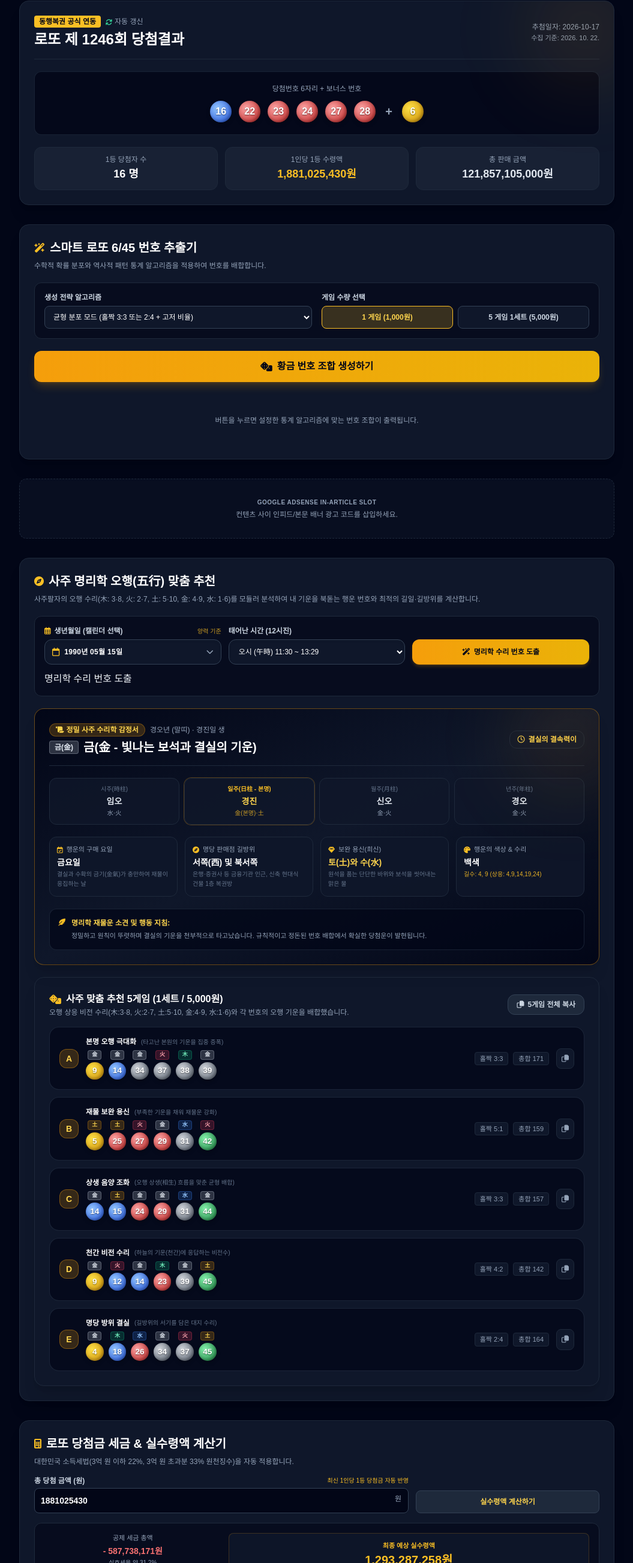
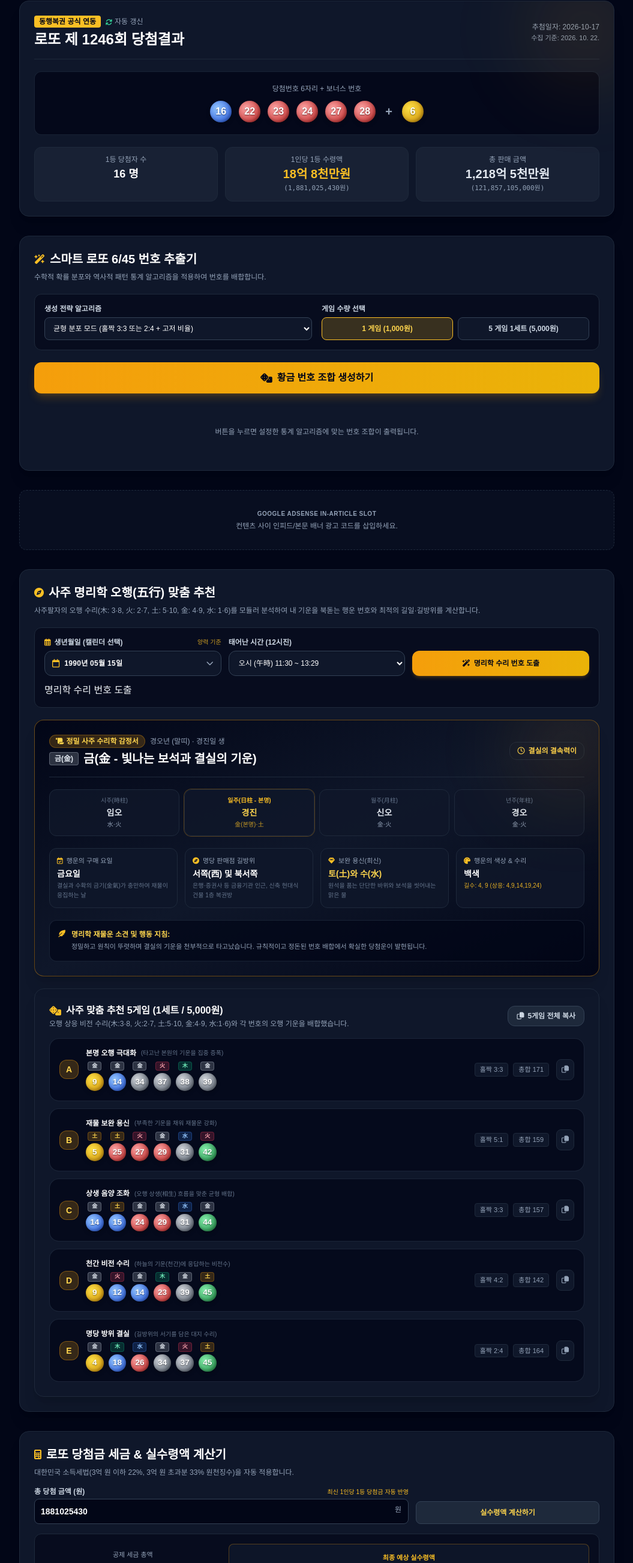
Before and after one commit to ryon-z/useful, a plain HTML site: page index.html in a window 1280 px wide. Shown: the part 194-2800 px from the top of the page at 60% size, without its empty margins (112-1167 px from the left). Drawn offline with nearby package versions, Linux system fonts and the light colour scheme; a web font is replaced by a local one.

Commit message:
style: 금액 표현을 한글 강조 방식('18억 8천만원') 및 하단 상세금액 병기로 변경

```diff
--- a/index.html
+++ b/index.html
@@ -119,13 +119,15 @@
           <div class="text-xs text-slate-400 mb-0.5">1등 당첨자 수</div>
           <div id="winner-count" class="text-lg font-bold text-white">- 명</div>
         </div>
-        <div class="bg-slate-800/60 p-3 rounded-xl border border-slate-800">
+        <div class="bg-slate-800/60 p-3 rounded-xl border border-slate-800 flex flex-col justify-center">
           <div class="text-xs text-slate-400 mb-0.5">1인당 1등 수령액</div>
-          <div id="winner-amount" class="text-lg font-bold text-amber-400">- 원</div>
+          <div id="winner-amount" class="text-lg sm:text-xl font-black text-amber-400 leading-tight">-</div>
+          <div id="winner-amount-detail" class="text-[11px] text-slate-400 font-mono mt-0.5">-</div>
         </div>
-        <div class="bg-slate-800/60 p-3 rounded-xl border border-slate-800">
+        <div class="bg-slate-800/60 p-3 rounded-xl border border-slate-800 flex flex-col justify-center">
           <div class="text-xs text-slate-400 mb-0.5">총 판매 금액</div>
-          <div id="total-sell" class="text-lg font-bold text-slate-200">- 원</div>
+          <div id="total-sell" class="text-lg sm:text-xl font-black text-slate-200 leading-tight">-</div>
+          <div id="total-sell-detail" class="text-[11px] text-slate-400 font-mono mt-0.5">-</div>
         </div>
       </div>
     </section>
@@ -465,14 +467,16 @@
       </div>
 
       <div class="grid grid-cols-1 sm:grid-cols-3 gap-3 text-center bg-slate-950/60 p-4 rounded-xl border border-slate-800">
-        <div>
-          <div class="text-[11px] text-slate-400">공제 세금 총액</div>
-          <div id="tax-deduction" class="text-sm font-bold text-red-400 mt-1">- 원</div>
-          <div id="tax-rate-desc" class="text-[10px] text-slate-400 mt-0.5">실효세율 -%</div>
+        <div class="flex flex-col justify-center">
+          <div class="text-[11px] text-slate-400 mb-0.5">공제 세금 총액</div>
+          <div id="tax-deduction" class="text-base sm:text-lg font-bold text-red-400 leading-tight">-</div>
+          <div id="tax-deduction-detail" class="text-[11px] text-slate-400 font-mono mt-0.5">-</div>
+          <div id="tax-rate-desc" class="text-[10px] text-slate-500 mt-1">실효세율 -%</div>
         </div>
-        <div class="sm:col-span-2 bg-slate-900/90 p-3 rounded-lg border border-amber-500/20">
-          <div class="text-[11px] text-amber-400 font-semibold">최종 예상 실수령액</div>
-          <div id="tax-net-amount" class="text-xl font-black text-amber-400 mt-0.5">- 원</div>
+        <div class="sm:col-span-2 bg-slate-900/90 p-3.5 rounded-lg border border-amber-500/30 shadow-sm flex flex-col justify-center">
+          <div class="text-[11px] text-amber-400 font-semibold mb-0.5">최종 예상 실수령액</div>
+          <div id="tax-net-amount" class="text-2xl sm:text-3xl font-black text-amber-400 leading-tight">-</div>
+          <div id="tax-net-detail" class="text-xs text-slate-400 font-mono mt-0.5">-</div>
         </div>
       </div>
     </section>
@@ -544,6 +548,40 @@
       return Number(val).toLocaleString('ko-KR') + '원';
     }
 
+    // 한글 요약 강조 표기 ("18억 8천만원" 형식)
+    function formatKoreanHeadline(val) {
+      val = Math.floor(Number(val) || 0);
+      if (val <= 0) return '0원';
+
+      const uk = Math.floor(val / 100000000);
+      const remUk = val % 100000000;
+
+      if (uk > 0) {
+        const cheonman = Math.floor(remUk / 10000000);
+        if (cheonman > 0) {
+          return `${uk.toLocaleString()}억 ${cheonman}천만원`;
+        } else {
+          return `${uk.toLocaleString()}억원`;
+        }
+      }
+
+      // 1억 미만
+      const totalMan = Math.floor(val / 10000);
+      if (totalMan >= 1000) {
+        const cheon = Math.floor(totalMan / 1000);
+        const remBaek = totalMan % 1000;
+        if (remBaek === 0) {
+          return `${cheon}천만원`;
+        } else {
+          return `${totalMan.toLocaleString()}만원`;
+        }
+      } else if (totalMan > 0) {
+        return `${totalMan.toLocaleString()}만원`;
+      }
+
+      return `${val.toLocaleString()}원`;
+    }
+
     // 2. 최신 회차 데이터 로드 (data/latest.json 연동 + 폴백)
     async function loadLatestLotto() {
       try {
@@ -597,8 +635,10 @@
       document.getElementById('winning-balls').innerHTML = latestLotto.numbers.map(n => renderBall(n)).join('');
       document.getElementById('bonus-ball').innerHTML = renderBall(latestLotto.bonusNo);
       document.getElementById('winner-count').textContent = `${latestLotto.firstWinnerCount} 명`;
-      document.getElementById('winner-amount').textContent = formatKRW(latestLotto.firstWinAmount);
-      document.getElementById('total-sell').textContent = formatKRW(latestLotto.totalSellAmount);
+      document.getElementById('winner-amount').textContent = formatKoreanHeadline(latestLotto.firstWinAmount);
+      document.getElementById('winner-amount-detail').textContent = `(${formatKRW(latestLotto.firstWinAmount)})`;
+      document.getElementById('total-sell').textContent = formatKoreanHeadline(latestLotto.totalSellAmount);
+      document.getElementById('total-sell-detail').textContent = `(${formatKRW(latestLotto.totalSellAmount)})`;
 
       // 세금 계산기 기본 입력값을 최근 1인당 당첨금으로 자동 세팅 & 계산
       if (latestLotto.firstWinAmount) {
@@ -1054,9 +1094,15 @@
       const netAmount = amount - tax;
       const effectiveRate = ((tax / amount) * 100).toFixed(1);
 
-      document.getElementById('tax-deduction').textContent = `- ${formatKRW(Math.floor(tax))}`;
+      const floorTax = Math.floor(tax);
+      const floorNet = Math.floor(netAmount);
+
+      document.getElementById('tax-deduction').textContent = `- ${formatKoreanHeadline(floorTax)}`;
+      document.getElementById('tax-deduction-detail').textContent = `(${formatKRW(floorTax)})`;
       document.getElementById('tax-rate-desc').textContent = `실효세율 약 ${effectiveRate}%`;
-      document.getElementById('tax-net-amount').textContent = formatKRW(Math.floor(netAmount));
+
+      document.getElementById('tax-net-amount').textContent = formatKoreanHeadline(floorNet);
+      document.getElementById('tax-net-detail').textContent = `(${formatKRW(floorNet)})`;
     }
 
     // =========================================================================
```
